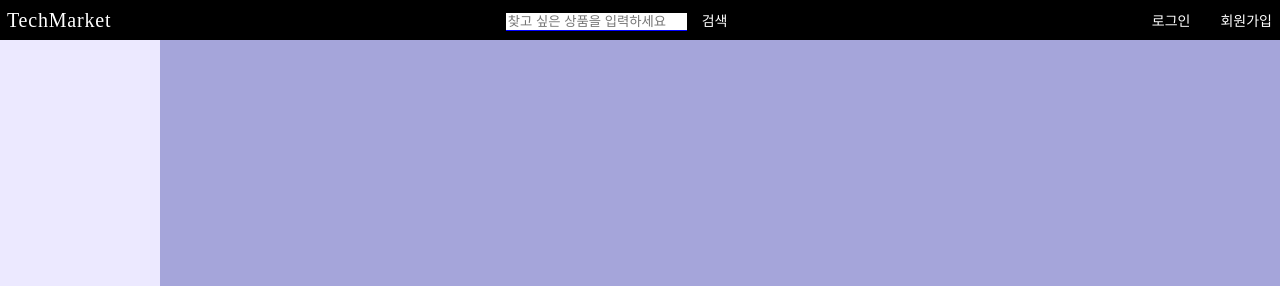
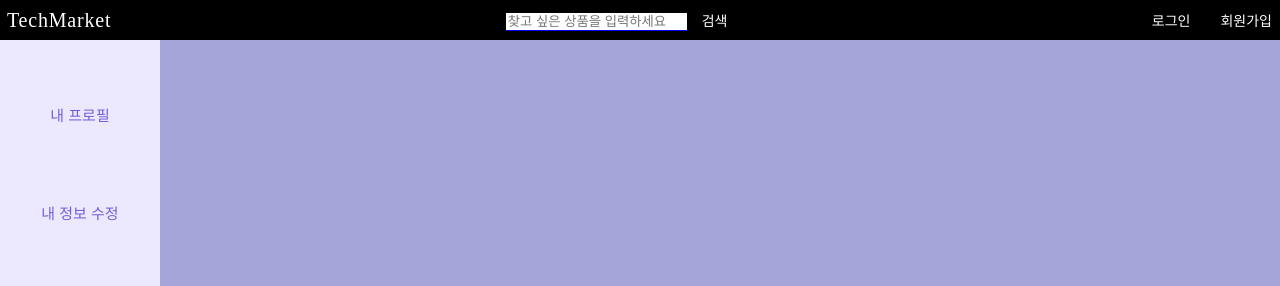
Before and after one commit to codestates/TechMarket-client, a React (Create React App) app in the folder TechMarket-Client/techmarket/: page / in a window 1280 px wide. Shown: the top 286 px of the page. Built offline with nearby package versions, Linux system fonts and the light colour scheme.

Commit message:
[Update]mypage

```diff
--- a/TechMarket-Client/techmarket/src/pages/MyPage.js
+++ b/TechMarket-Client/techmarket/src/pages/MyPage.js
@@ -4,11 +4,15 @@ import Nav from "../components/Nav"
 import '../styles/MyPage.css'
 
 const MyPage = () => {
+    const handleClickButton = () => {
+        console.log("click")
+    }
     return (
         <>
             <Nav/>
             <aside class ="profile-aside">
-                <div></div>
+                <button id="profile-aside-myprofile" onClick={handleClickButton}>내 프로필</button>
+                <button id="profile-aside-myprofile" onClick={handleClickButton}>내 정보 수정</button>
             </aside>
         </>
     )
--- a/TechMarket-Client/techmarket/src/styles/MyPage.css
+++ b/TechMarket-Client/techmarket/src/styles/MyPage.css
@@ -13,3 +13,19 @@ body {
     align-items: center;
     float: left;
 }
+
+#profile-aside-myprofile {
+    margin: 0;
+    width: 160px;
+    height: 3rem;
+    margin-top: 50px;
+    font-size: 15px;
+    border-radius: 0;
+    background: #ece9ff;
+    color: #725fd8;
+    transition: .2s;
+}
+
+#profile-aside-myprofile:hover {
+    background:rgb(209, 198, 231)
+}
```
